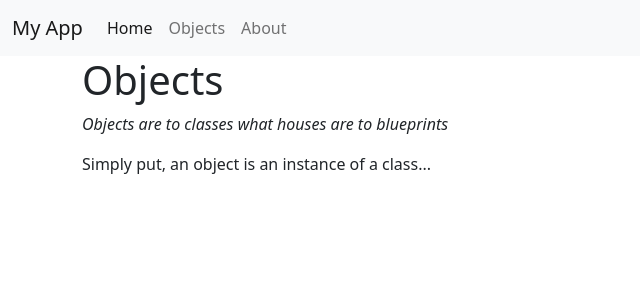
After one commit to corymfonteyne/FSDI_111, a Flask app: template app/templates/objects.html in a window 1280 px wide. The commit adds this page. Shown: the top 300 px of the page, without its empty margins (0-640 px from the left). Run offline with Flask 2, Linux system fonts and the light colour scheme; the template is opened without the code that fills it, so the values that code supplies are empty.

Commit message:
111 class 2

```diff
--- a/app/templates/base.html
+++ b/app/templates/base.html
@@ -14,16 +14,15 @@
 <body>
     <nav class="navbar navbar-expand-lg bg-light">
         <div class="container-fluid">
-          <a class="navbar-brand" href="#">Navbar</a>
+          <a class="navbar-brand" href="{{ url_for('index') }}">My App</a>
           <button class="navbar-toggler" type="button" data-bs-toggle="collapse" data-bs-target="#navbarNavAltMarkup" aria-controls="navbarNavAltMarkup" aria-expanded="false" aria-label="Toggle navigation">
             <span class="navbar-toggler-icon"></span>
           </button>
           <div class="collapse navbar-collapse" id="navbarNavAltMarkup">
             <div class="navbar-nav">
-              <a class="nav-link active" aria-current="page" href="#">Home</a>
-              <a class="nav-link" href="#">Features</a>
-              <a class="nav-link" href="#">Pricing</a>
-              <a class="nav-link disabled">Disabled</a>
+              <a class="nav-link active" aria-current="page" href="{{ url_for('index') }}">Home</a>
+              <a class="nav-link" href="{{ url_for('objects') }}">Objects</a>
+              <a class="nav-link" href="{{ url_for('about') }}">About</a>
             </div>
           </div>
         </div>
--- /dev/null
+++ b/app/templates/objects.html
@@ -0,0 +1,9 @@
+{% extends 'base.html' %}
+
+{% block title %}Objects{% endblock title %}
+
+{% block content %}
+<h1>Objects</h1>
+<p><i>Objects are to classes what houses are to blueprints</i></p>
+<p>Simply put, an object is an instance of a class...</p>
+{% endblock content %}
```
Also changed, not shown: app/routes.py (+14 -0 lines), app/templates/about.html (added, +9 -0 lines).
